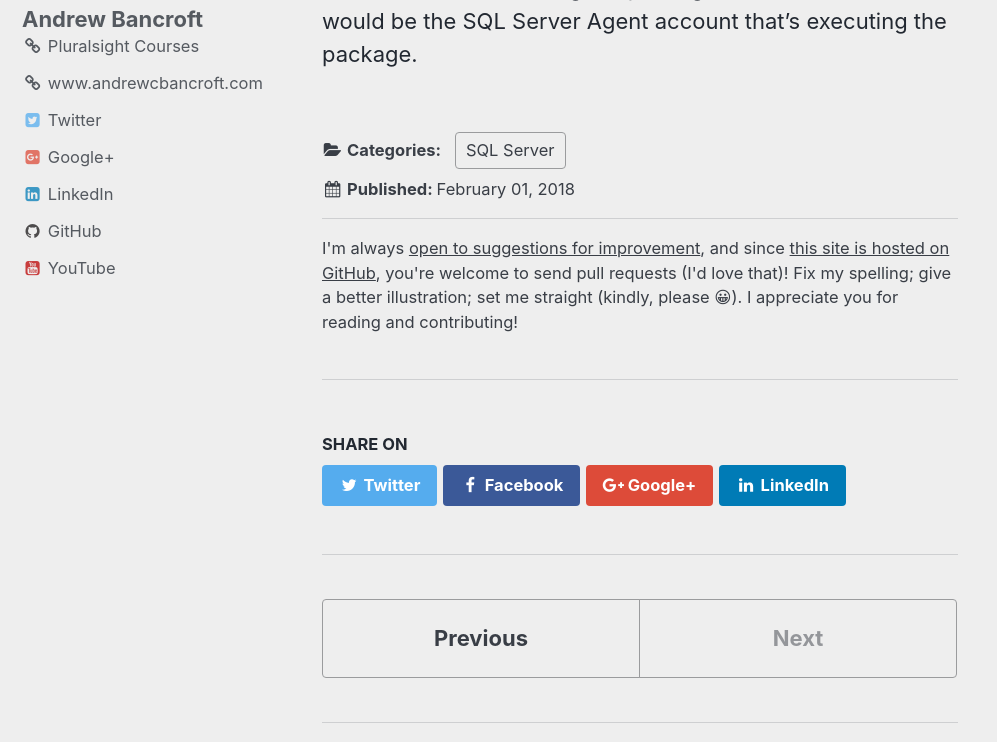
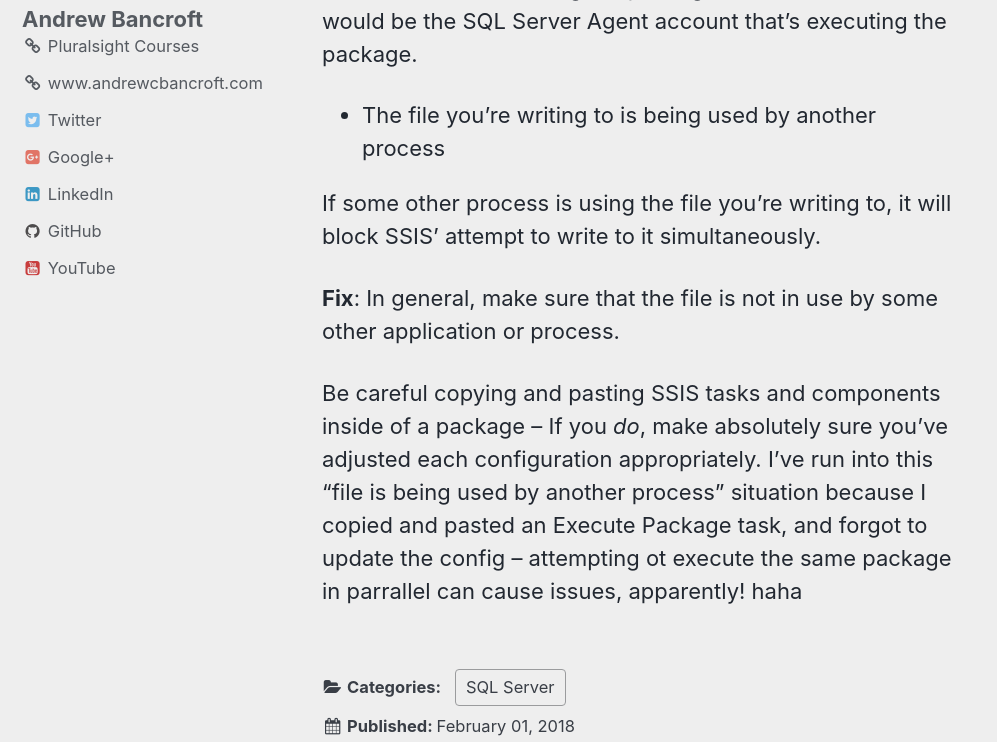
Before and after one commit to andrewcbancroft/datadaylife-blog, a Jekyll site: the page built from _posts/2018-02-01-SSIS-flat-file-destination-cannot-open-the-datafile.md, in a window 1280 px wide and 900 px high, scrolled down 886 px, cut to the strip 158-900 px from the top of the window. Shown: the whole strip, without its empty margins (0-997 px from the left). Built offline with Jekyll 4.4.1, drawn with Linux system fonts in a browser that asks for light colours; comment, search, counter and statistics services are not loaded; some of the changed text lies outside the part shown.

Commit message:
Update 2018-02-01-SSIS-flat-file-destination-cannot-open-the-datafile.md

```diff
--- a/_posts/2018-02-01-SSIS-flat-file-destination-cannot-open-the-datafile.md
+++ b/_posts/2018-02-01-SSIS-flat-file-destination-cannot-open-the-datafile.md
@@ -22,3 +22,11 @@ Alternatively, you can add a File System Task with a `Create Directory` operatio
 Check to make sure whichever account is executing the package has sufficient file system permissions to write the file to disk.
 
 **Fix**:  Grant the appropriate write permissions to the user account that is executing the package. On a server, this would be the SQL Server Agent account that's executing the package.
+
+* The file you're writing to is being used by another process
+
+If some other process is using the file you're writing to, it will block SSIS' attempt to write to it simultaneously.
+
+**Fix**:  In general, make sure that the file is not in use by some other application or process.
+
+Be careful copying and pasting SSIS tasks and components inside of a package -- If you *do*, make absolutely sure you've adjusted each configuration appropriately.  I've run into this "file is being used by another process" situation because I copied and pasted an Execute Package task, and forgot to update the config -- attempting ot execute the same package in parrallel can cause issues, apparently!  haha
```
